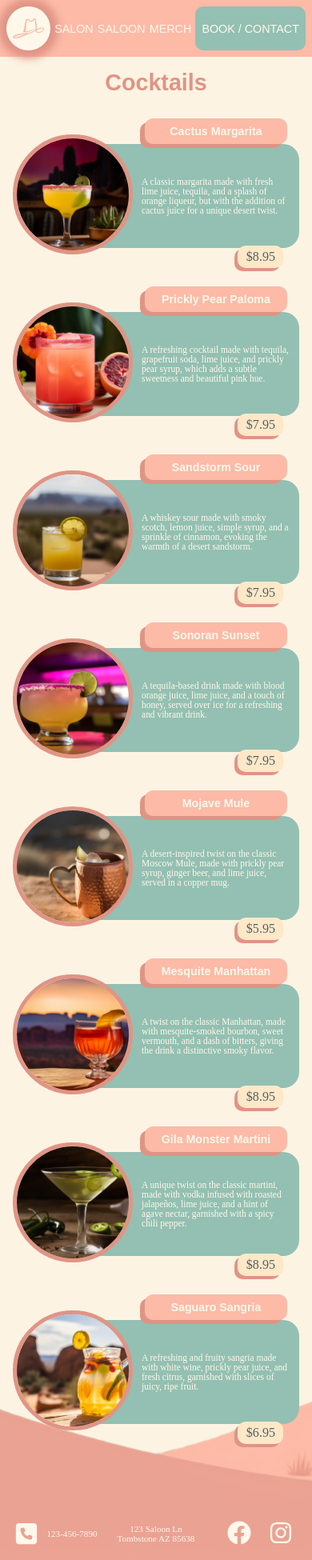
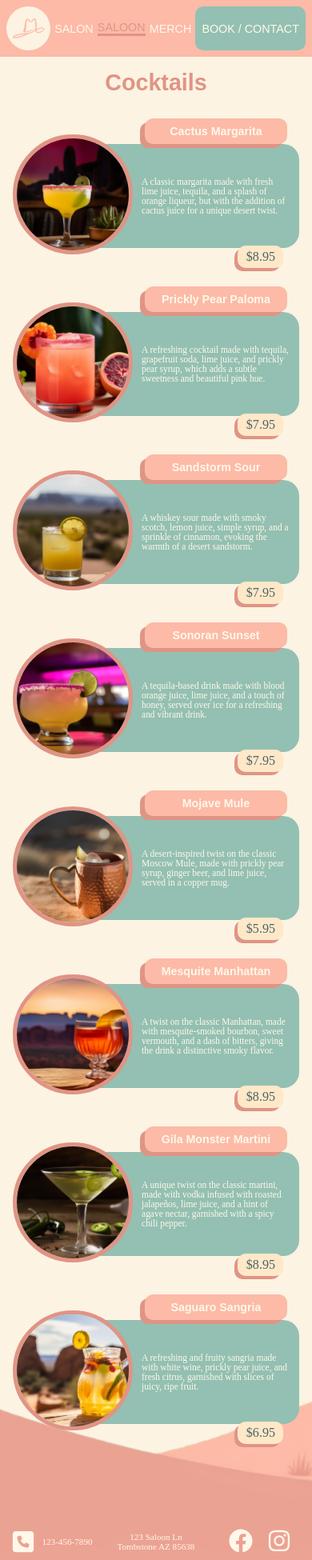
Before and after one commit to kjacobsen327/kjacobsen327.github.io, a PHP site: page /salon_saloon/drink_menu.html in a window 390 px wide. Shown: the whole page at 80% size. Run offline with PHP 8.4, Linux system fonts and the light colour scheme; some libraries are stand-ins or nearby versions; some web fonts are replaced.

Commit message:
Add files via upload

```diff
--- a/salon_saloon/drink_menu.html
+++ b/salon_saloon/drink_menu.html
@@ -23,8 +23,8 @@ Business Name: Salon Saloon
     <!-- nav bar that is a flex container holding links for services, drinks, and contact us  -->
     <nav>
         <!-- small logo of a cowboy hat that is also the link to the home page -->
-        <div class="nav_logo current_page">
-            <a href="index.html" class="current_page">
+        <div class="nav_logo">
+            <a href="index.html">
                 <img src="images/nav_logo.png"
                     alt="Small logo of a cowboy hat for Salon Saloon that links to the home page">
             </a>
@@ -33,7 +33,7 @@ Business Name: Salon Saloon
             SALON
         </a>
         <!-- this will end up linking to my services/products page for the final product -->
-        <a href="drink_menu.html">
+        <a href="drink_menu.html" class="current_page">
             SALOON
         </a>
 
--- a/salon_saloon/styles/styles.css
+++ b/salon_saloon/styles/styles.css
@@ -526,6 +526,7 @@ footer .phone_number {
     flex-direction: row;
     justify-content: center;
     align-items: center;
+    gap: 8px;
 }
 
 footer .address {
@@ -533,10 +534,14 @@ footer .address {
     flex-direction: column;
 }
 
+footer .sm_icons {
+    display: flex;
+    justify-content: space-evenly;
+}
+
 footer .icon {
     height: 30px;
     width: 30px;
-    margin: 10px;
 }
 
 /* properties for footer hyperlinks - gives the icons a blue glow when hovered over, and a darker blue when clicked on */
@@ -601,10 +606,12 @@ footer .sm_icons .icon:active {
     .stylist_image,
     .merch_image {
         width: 75%;
-        height: 350px;
+        height: 400px;
     }
 
-
+    .merch_image {
+        height: 250px;
+    }
 }
 
 
@@ -619,6 +626,15 @@ footer .sm_icons .icon:active {
         width: 90%;
     }
 
+    .stylist_image,
+    .merch_image {
+        width: 100%;
+        height: 275px;
+    }
+
+    .merch_image {
+        height: 175px;
+    }
     .drink_container {
         flex-direction: column;
         align-items: center;
```
